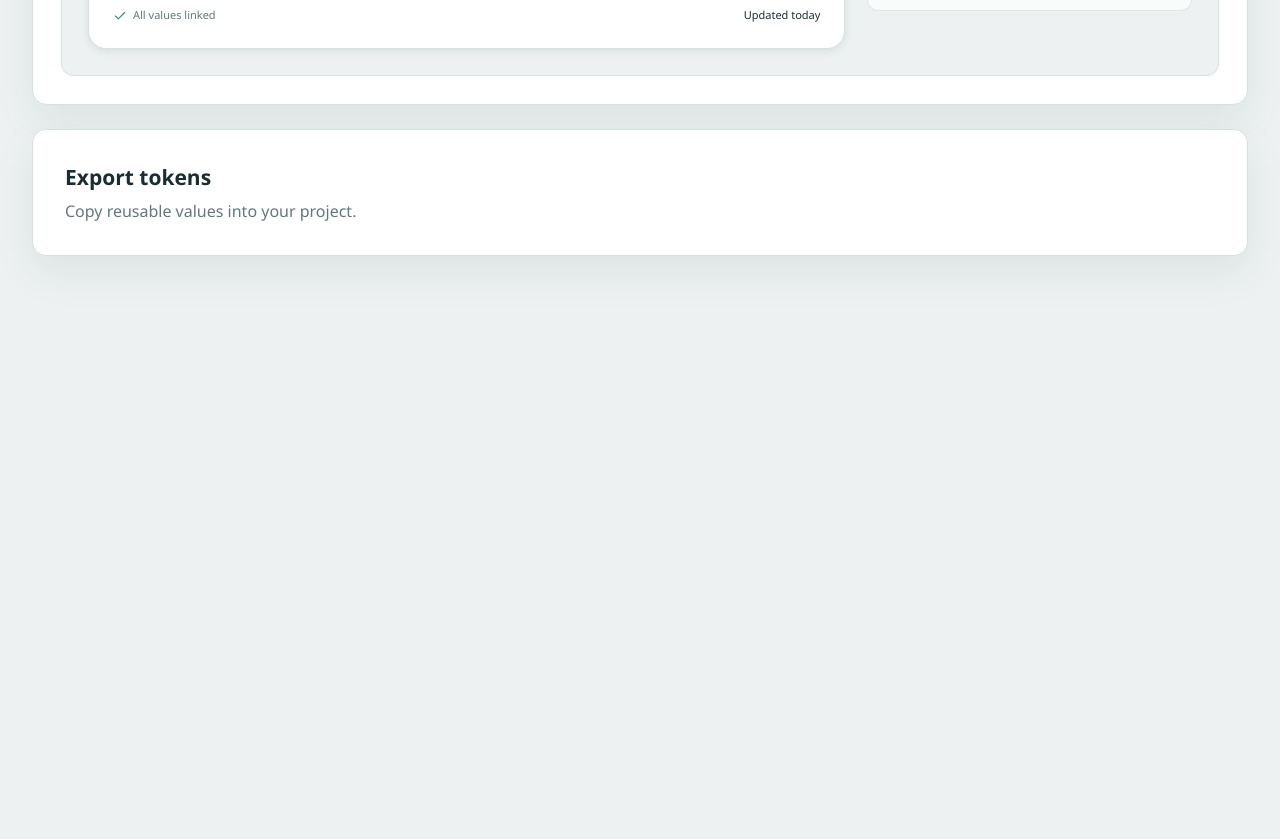
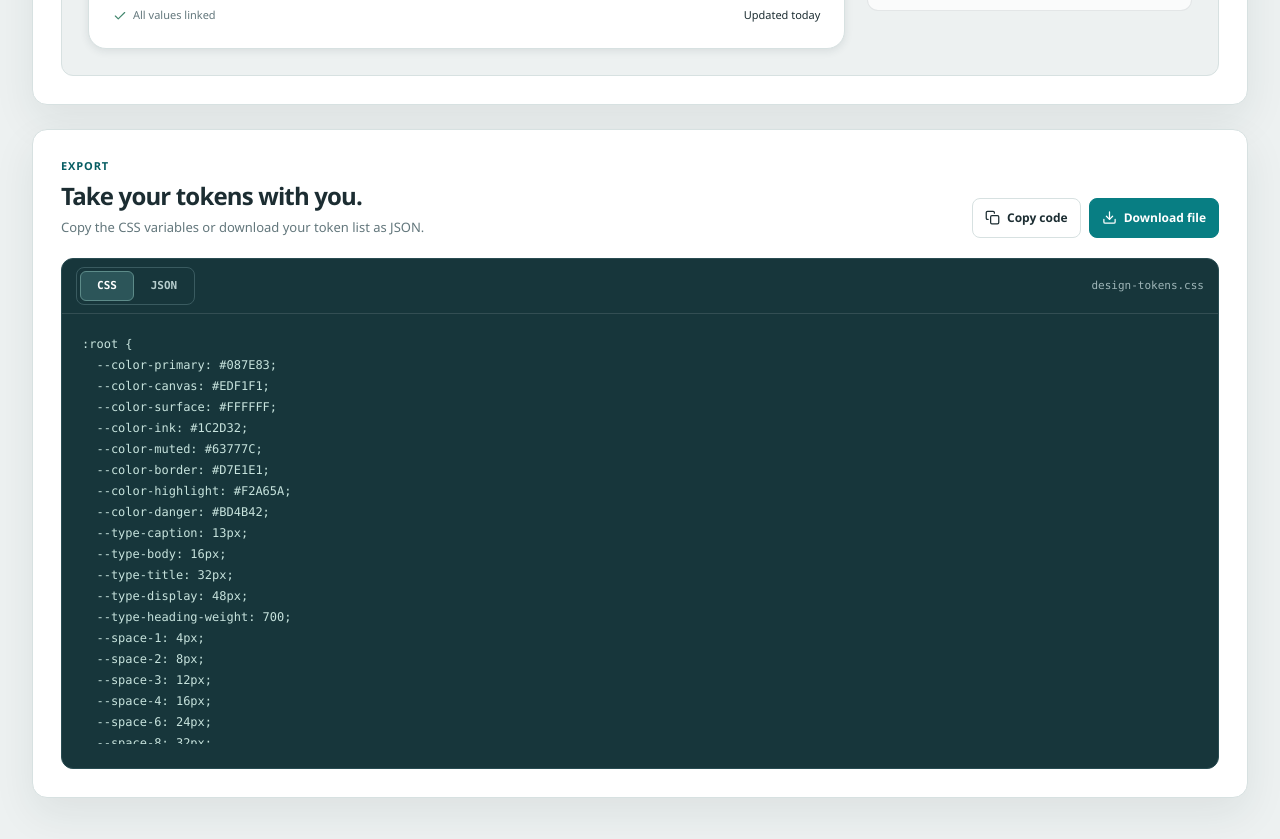
Before and after one commit to a2rp/design-token-editor, a React (Vite) app: page / in a window 1280 px wide. Shown: the part 1440-2279 px from the top of the page. Before the commit the page ends 1768 px from the top, so only its background shows below. Built offline with nearby package versions, Linux system fonts and the light colour scheme.

Commit message:
feat: export token sets as css and json

```diff
--- a/src/App.jsx
+++ b/src/App.jsx
@@ -1,4 +1,5 @@
 import { useEffect, useState } from "react";
+import ExportPanel from "./components/exportPanel/index.jsx";
 import SiteHeader from "./components/siteHeader/index.jsx";
 import SystemPreview from "./components/systemPreview/index.jsx";
 import TokenBoard from "./components/tokenBoard/index.jsx";
@@ -119,10 +120,7 @@ const App = () => {
                     />
                 </section>
                 <SystemPreview tokens={tokens} />
-                <section className={styles.placeholder} id="export">
-                    <h2>Export tokens</h2>
-                    <p>Copy reusable values into your project.</p>
-                </section>
+                <ExportPanel tokens={tokens} />
             </main>
         </div>
     );
--- /dev/null
+++ b/src/components/exportPanel/index.jsx
@@ -0,0 +1,91 @@
+import { useState } from "react";
+import { FiCheck, FiCopy, FiDownload } from "react-icons/fi";
+import { getTokenVariable } from "../../utils/tokenNames.js";
+import styles from "./styles.module.css";
+
+const ExportPanel = ({ tokens }) => {
+    const [format, setFormat] = useState("css");
+    const [status, setStatus] = useState("");
+    const cssText = ":root {\n" + tokens.map((token) => "  " + getTokenVariable(token) + ": " + token.value + ";").join("\n") + "\n}";
+    const jsonText = JSON.stringify(tokens.map(({ id, group, name, value, kind }) => ({ id, group, name, value, kind })), null, 2);
+    const currentCode = format === "css" ? cssText : jsonText;
+
+    const copyCode = async () => {
+        try {
+            await navigator.clipboard.writeText(currentCode);
+            setStatus((format === "css" ? "CSS" : "JSON") + " copied.");
+        } catch {
+            setStatus("Clipboard access is unavailable. Select and copy the code below.");
+        }
+    };
+
+    const downloadCode = () => {
+        const fileType = format === "css" ? "text/css" : "application/json";
+        const fileName = format === "css" ? "design-tokens.css" : "design-tokens.json";
+        const file = new Blob([currentCode], { type: fileType });
+        const fileUrl = URL.createObjectURL(file);
+        const link = document.createElement("a");
+
+        link.href = fileUrl;
+        link.download = fileName;
+        link.click();
+        URL.revokeObjectURL(fileUrl);
+        setStatus(fileName + " downloaded.");
+    };
+
+    return (
+        <section className={styles.exportPanel} id="export" aria-labelledby="export-title">
+            <div className={styles.exportHeading}>
+                <div>
+                    <p className={styles.label}>Export</p>
+                    <h2 id="export-title">Take your tokens with you.</h2>
+                    <p>Copy the CSS variables or download your token list as JSON.</p>
+                </div>
+                <div className={styles.exportActions}>
+                    <button className={styles.secondaryButton} type="button" onClick={copyCode}>
+                        {status.includes("copied") ? <FiCheck aria-hidden="true" /> : <FiCopy aria-hidden="true" />}
+                        <span>Copy code</span>
+                    </button>
+                    <button className={styles.primaryButton} type="button" onClick={downloadCode}>
+                        <FiDownload aria-hidden="true" />
+                        <span>Download file</span>
+                    </button>
+                </div>
+            </div>
+
+            <div className={styles.codeCard}>
+                <div className={styles.codeToolbar}>
+                    <div className={styles.formatTabs} role="group" aria-label="Export format">
+                        <button
+                            className={format === "css" ? styles.formatTabActive : styles.formatTab}
+                            type="button"
+                            aria-pressed={format === "css"}
+                            onClick={() => {
+                                setFormat("css");
+                                setStatus("");
+                            }}
+                        >
+                            CSS
+                        </button>
+                        <button
+                            className={format === "json" ? styles.formatTabActive : styles.formatTab}
+                            type="button"
+                            aria-pressed={format === "json"}
+                            onClick={() => {
+                                setFormat("json");
+                                setStatus("");
+                            }}
+                        >
+                            JSON
+                        </button>
+                    </div>
+                    <span className={styles.fileName}>{format === "css" ? "design-tokens.css" : "design-tokens.json"}</span>
+                </div>
+                <pre className={styles.codeOutput}><code>{currentCode}</code></pre>
+                <p className={styles.exportStatus} role="status" aria-live="polite">{status}</p>
+            </div>
+        </section>
+    );
+};
+
+export default ExportPanel;
--- /dev/null
+++ b/src/components/exportPanel/styles.module.css
@@ -0,0 +1,201 @@
+.exportPanel {
+    margin-top: 24px;
+    padding: 28px;
+    border: 1px solid var(--border);
+    border-radius: 15px;
+    background: var(--surface);
+    box-shadow: var(--shadow);
+    scroll-margin-top: 98px;
+
+    .exportHeading {
+        display: flex;
+        align-items: flex-end;
+        justify-content: space-between;
+        gap: 18px;
+
+        h2 {
+            margin-top: 4px;
+            font-size: 24px;
+            font-weight: 700;
+            letter-spacing: -0.035em;
+        }
+
+        p:not(.label) {
+            margin-top: 4px;
+            color: var(--ink-muted);
+            font-size: 13px;
+        }
+    }
+
+    .label {
+        color: var(--accent-dark);
+        font-size: 11px;
+        font-weight: 700;
+        letter-spacing: 0.08em;
+        text-transform: uppercase;
+    }
+
+    .exportActions {
+        display: flex;
+        flex: 0 0 auto;
+        gap: 8px;
+    }
+
+    .secondaryButton,
+    .primaryButton {
+        display: inline-flex;
+        min-height: 40px;
+        align-items: center;
+        justify-content: center;
+        padding: 0 12px;
+        border: 1px solid var(--border);
+        border-radius: 8px;
+        background: #ffffff;
+        font-size: 12px;
+        font-weight: 700;
+        gap: 7px;
+        transition: border-color 150ms ease, box-shadow 150ms ease;
+
+        svg {
+            width: 15px;
+            height: 15px;
+        }
+
+        &:hover,
+        &:focus-visible {
+            border-color: var(--accent);
+            box-shadow: 0 0 0 3px rgb(8 126 131 / 10%);
+            outline: none;
+        }
+    }
+
+    .primaryButton {
+        border-color: var(--accent);
+        background: var(--accent);
+        color: #ffffff;
+
+        &:hover,
+        &:focus-visible {
+            border-color: var(--accent-dark);
+            box-shadow: 0 0 0 3px rgb(8 126 131 / 16%);
+        }
+    }
+
+    .codeCard {
+        overflow: hidden;
+        margin-top: 20px;
+        border: 1px solid #294c52;
+        border-radius: 12px;
+        background: #17363b;
+        color: #e6f1ef;
+    }
+
+    .codeToolbar {
+        display: flex;
+        min-height: 54px;
+        align-items: center;
+        justify-content: space-between;
+        padding: 8px 14px;
+        border-bottom: 1px solid rgb(255 255 255 / 12%);
+        gap: 12px;
+    }
+
+    .formatTabs {
+        display: flex;
+        padding: 3px;
+        border: 1px solid #3a5b60;
+        border-radius: 8px;
+        gap: 3px;
+    }
+
+    .formatTab,
+    .formatTabActive {
+        min-width: 54px;
+        min-height: 30px;
+        padding: 0 9px;
+        border: 1px solid transparent;
+        border-radius: 6px;
+        background: transparent;
+        color: #b6cdcd;
+        font-family: var(--font-mono);
+        font-size: 11px;
+        font-weight: 700;
+        transition: border-color 150ms ease, box-shadow 150ms ease;
+
+        &:hover,
+        &:focus-visible {
+            border-color: #7ba6a3;
+            box-shadow: 0 0 0 3px rgb(145 217 208 / 10%);
+            outline: none;
+        }
+    }
+
+    .formatTabActive {
+        border-color: #5d8b89;
+        background: #2c5559;
+        color: #ffffff;
+    }
+
+    .fileName {
+        overflow: hidden;
+        color: #9fb6b8;
+        font-family: var(--font-mono);
+        font-size: 11px;
+        text-overflow: ellipsis;
+        white-space: nowrap;
+    }
+
+    .codeOutput {
+        overflow: auto;
+        min-height: 240px;
+        max-height: 430px;
+        padding: 20px;
+        color: #c7e3dd;
+        font-family: var(--font-mono);
+        font-size: 12px;
+        line-height: 1.75;
+        tab-size: 2;
+
+        code {
+            font: inherit;
+            white-space: pre;
+        }
+    }
+
+    .exportStatus {
+        min-height: 24px;
+        padding: 0 20px 12px;
+        color: #9ae1ce;
+        font-size: 12px;
+    }
+
+    @media (max-width: 800px) {
+        padding: 22px;
+
+        .exportHeading {
+            align-items: flex-start;
+            flex-direction: column;
+        }
+    }
+
+    @media (max-width: 520px) {
+        .exportActions {
+            width: 100%;
+
+            button {
+                flex: 1;
+                padding: 0 8px;
+            }
+        }
+
+        .codeToolbar {
+            align-items: flex-start;
+            flex-direction: column;
+        }
+
+        .codeOutput {
+            padding: 16px;
+            font-size: 11px;
+        }
+    }
+}
```
